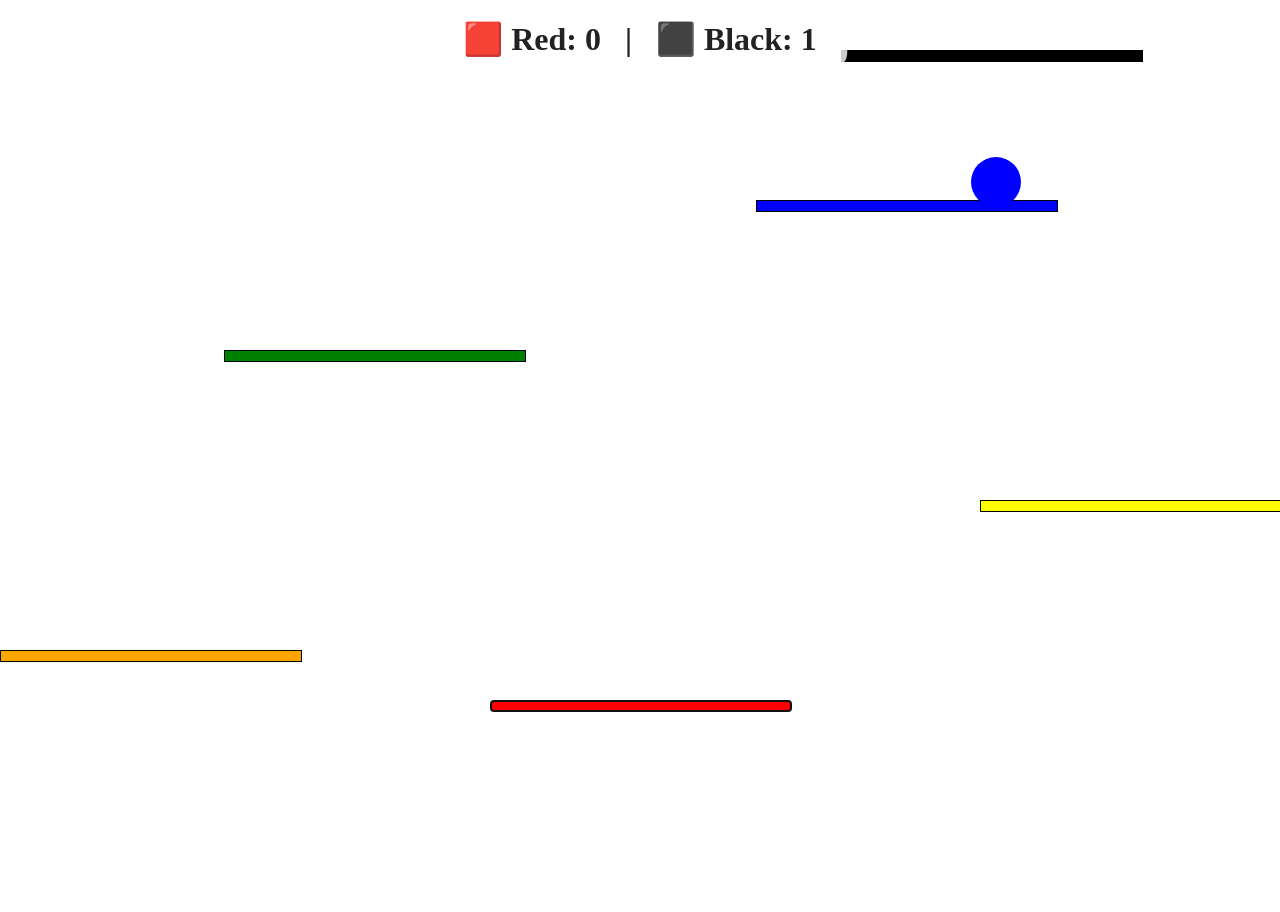
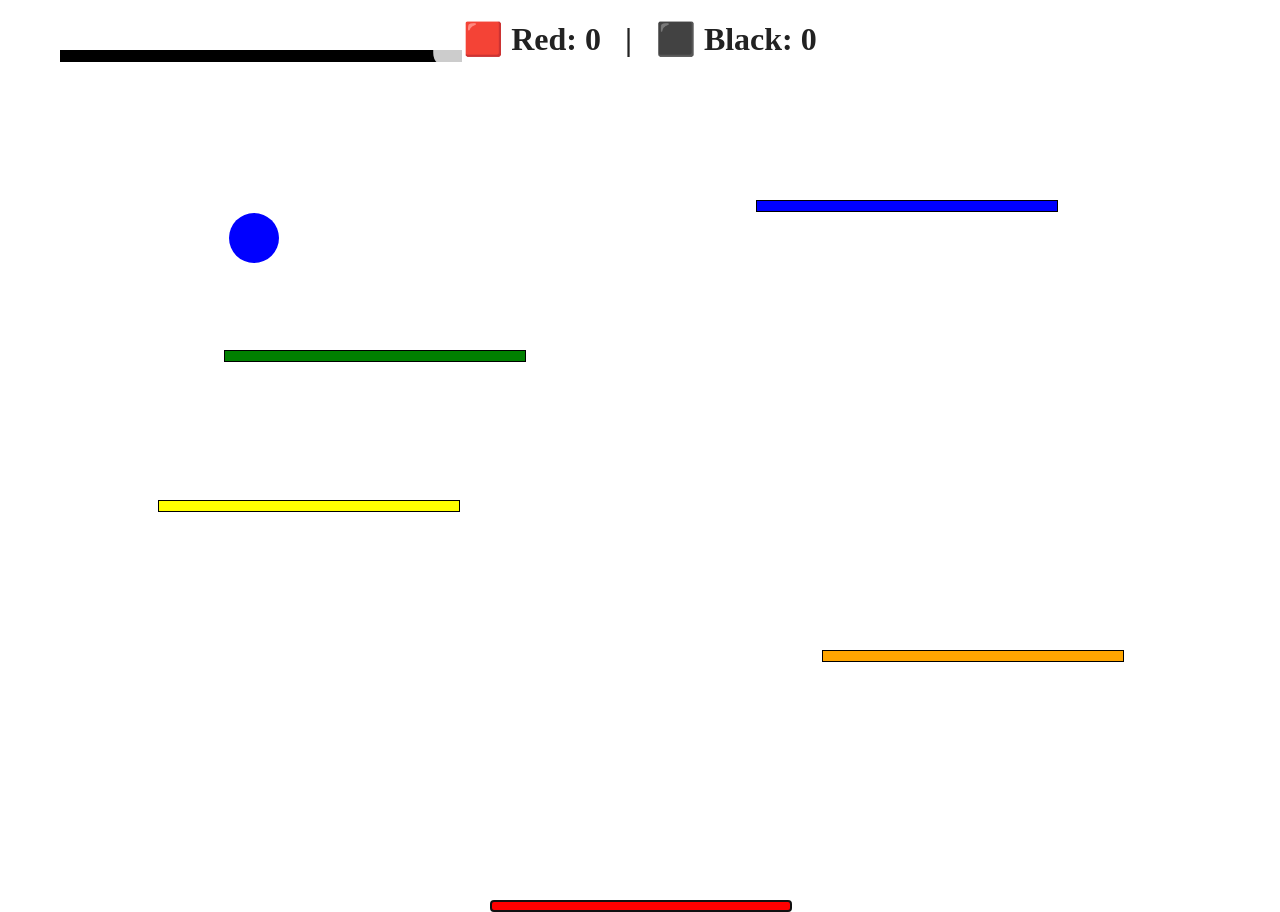
Before and after one commit to byjun3x2/JS_PingPong, a plain HTML site: page jsPinPong_V1.html in a window 1280 px wide. Before the commit the page ends 800 px from the top, so only its background shows below. Drawn offline with Linux system fonts and the light colour scheme.

Commit message:
feat: orange div , yellow div bug fix

```diff
--- a/index.js
+++ /dev/null
@@ -1 +0,0 @@
-console.log('Happy developing ✨')
--- a/jsPinPong_V1.html
+++ b/jsPinPong_V1.html
@@ -3,7 +3,6 @@
 <head>
     <meta charset="UTF-8">
     <title>Title</title>
-<!--    <script defer src="./index.js"></script>-->
 </head>
 <body>
 <script>
@@ -39,22 +38,21 @@
     a.style.border = '1px solid black';
     a.style.backgroundColor = 'red';
     a.style.position = 'absolute';
-        // x축 정가운데에서 시작
     a.style.left = (window.innerWidth / 2 - 150) + 'px'; // 150 = 300/2
-        a.style.top = '1100px'; // 화면 아래쪽
+    a.style.top = '900px'; // 화면 아래쪽
     a.tabIndex = 0;
     document.body.appendChild(a);
     a.focus();
 
     // 컴퓨터 div 생성 및 스타일 (black)
     let black = document.createElement('div');
-        black.style.width = '300px';
+    black.style.width = '400px';
     black.style.height = '10px';
     black.style.border = '1px solid black';
     black.style.backgroundColor = 'black';
     black.style.position = 'absolute';
     black.style.left = '200px';
-        black.style.top = '50px'; // 화면 위쪽
+    black.style.top = '50px';
     document.body.appendChild(black);
 
     // blue div(b) 생성 및 스타일
@@ -108,23 +106,26 @@
     let yX = 0;
     let oX = window.innerWidth - divWidth;
 
-        // 각 쌍의 이동 속도
-        let dX_bg = 4;   // blue-green 쌍
-        let dX_yo = 6;   // yellow-orange 쌍
+    // blue-green 쌍 이동 속도
+    let dXbg = 4;
+
+    // yellow-orange 쌍 이동 속도 (수정: 각각 독립적으로 관리)
+    let dXy = 6;   // yellow
+    let dXo = -6;  // orange
 
     // blue-green 쌍 이동
     function moveBG() {
         const winW = window.innerWidth;
-            bX += dX_bg;
-            gX -= dX_bg;
+        bX += dXbg;
+        gX -= dXbg;
 
         if (bX <= 0) {
             bX = 0;
-                dX_bg *= -1;
+            dXbg *= -1;
         }
         if (bX + divWidth >= winW) {
             bX = winW - divWidth;
-                dX_bg *= -1;
+            dXbg *= -1;
         }
 
         b.style.left = bX + 'px';
@@ -134,30 +135,30 @@
     }
     moveBG();
 
-        // yellow-orange 쌍 이동 (경계 보정 완전 적용)
+    // yellow-orange 쌍 이동 (수정: 각각 독립적으로 관리)
     function moveYO() {
         const winW = window.innerWidth;
-            yX += dX_yo;
-            oX -= dX_yo;
+        yX += dXy;
+        oX += dXo;
 
         // yellow div (왼쪽/오른쪽 벽 보정)
         if (yX <= 0) {
             yX = 0;
-                dX_yo *= -1;
+            dXy *= -1;
         }
         if (yX + divWidth >= winW) {
             yX = winW - divWidth;
-                dX_yo *= -1;
+            dXy *= -1;
         }
 
         // orange div (왼쪽/오른쪽 벽 보정)
         if (oX <= 0) {
             oX = 0;
-                dX_yo *= -1;
+            dXo *= -1;
         }
         if (oX + divWidth >= winW) {
             oX = winW - divWidth;
-                dX_yo *= -1;
+            dXo *= -1;
         }
 
         y.style.left = yX + 'px';
@@ -167,30 +168,15 @@
     }
     moveYO();
 
-        // 플레이어(red) 이동 (x축만, 브라우저 오버플로우 방지)
-        let keys = {};
-        a.addEventListener('keydown', function(e) { keys[e.key] = true; });
-        a.addEventListener('keyup', function(e) { keys[e.key] = false; });
-
-        setInterval(function() {
-            let left = parseInt(a.style.left, 10);
+    // 플레이어(red) 마우스 이동 (키보드 대신)
+    document.addEventListener('mousemove', function(e) {
         const aWidth = parseInt(a.style.width, 10);
         const winW = window.innerWidth;
-            const moveStep = 20; // 빠른 이동
-
-            // x축 이동만 허용
-            if (keys['ArrowLeft']) {
-                let newLeft = left - moveStep;
+        let newLeft = e.clientX - aWidth / 2;
         if (newLeft < 0) newLeft = 0;
-                a.style.left = newLeft + 'px';
-            }
-            if (keys['ArrowRight']) {
-                let newLeft = left + moveStep;
         if (newLeft + aWidth > winW) newLeft = winW - aWidth;
         a.style.left = newLeft + 'px';
-            }
-            // y축 이동은 제거됨!
-        }, 500 / 60);
+    });
 
     // 공(ball) 생성 및 스타일 (정가운데에서 시작)
     let ball = document.createElement('div');
@@ -219,9 +205,18 @@
         const blackWidth = parseInt(black.style.width, 10);
         const winW = window.innerWidth;
         let targetX = ballX + ballSize / 2 - blackWidth / 2;
-            if (targetX < 0) targetX = 0;
-            if (targetX + blackWidth > winW) targetX = winW - blackWidth;
-            black.style.left = targetX + 'px';
+        let currentX = parseInt(black.style.left, 10);
+        let speed = 24;
+        if (Math.abs(targetX - currentX) < speed) {
+            currentX = targetX;
+        } else if (currentX < targetX) {
+            currentX += speed;
+        } else if (currentX > targetX) {
+            currentX -= speed;
+        }
+        if (currentX < 0) currentX = 0;
+        if (currentX + blackWidth > winW) currentX = winW - blackWidth;
+        black.style.left = currentX + 'px';
 
         requestAnimationFrame(moveBlack);
     }
@@ -239,12 +234,10 @@
     }
 
     // 공 속도 증가 함수
-        function increaseBallSpeed() {
-            // 속도의 방향은 유지, 크기만 증가 (최대치 제한 가능)
+    function increaseBallSpeed(factor = 1.15) {
         let maxSpeed = 25;
-            let speedUp = 1.15; // 15%씩 증가
-            let newDX = Math.abs(ballDX) * speedUp;
-            let newDY = Math.abs(ballDY) * speedUp;
+        let newDX = Math.abs(ballDX) * factor;
+        let newDY = Math.abs(ballDY) * factor;
         if (newDX > maxSpeed) newDX = maxSpeed;
         if (newDY > maxSpeed) newDY = maxSpeed;
         ballDX = (ballDX > 0 ? 1 : -1) * newDX;
@@ -255,15 +248,17 @@
     function resetGame() {
         ballX = window.innerWidth / 2 - ballSize / 2;
         ballY = window.innerHeight / 2 - ballSize / 2;
-            // 방향 랜덤, 속도는 다시 느리게
         let startDX = 5, startDY = 6;
         ballDX = (Math.random() > 0.5 ? 1 : -1) * startDX;
         ballDY = (Math.random() > 0.5 ? 1 : -1) * startDY;
-            // red div x축 정가운데로 리셋
         a.style.left = (window.innerWidth / 2 - parseInt(a.style.width, 10) / 2) + 'px';
         a.style.top = (window.innerHeight - 100) + 'px';
         black.style.left = (window.innerWidth / 2 - parseInt(black.style.width, 10) / 2) + 'px';
         black.style.top = '50px';
+        dXy = 6;
+        dXo = -6;
+        yX = 0;
+        oX = window.innerWidth - divWidth;
         inPlay = true;
         requestAnimationFrame(moveBall);
     }
@@ -316,13 +311,13 @@
                 if (div === a && ballRect.bottom - ballDY <= divRect.top) {
                     ballDY = -Math.abs(ballDY);
                     ballY = divRect.top - ballSize - (ballRect.top - ballY);
-                        increaseBallSpeed(); // 속도 증가!
+                    increaseBallSpeed(1.05);
                 }
                 // black div(컴퓨터)에서 아래로 튕김
                 else if (div === black && ballRect.top - ballDY >= divRect.bottom) {
                     ballDY = Math.abs(ballDY);
                     ballY = divRect.bottom - (ballRect.top - ballY);
-                        increaseBallSpeed(); // 속도 증가!
+                    increaseBallSpeed(1.10);
                 }
                 // 옆에서 부딪힌 경우 (옵션)
                 else if (ballRect.right - ballDX <= divRect.left) {
@@ -365,6 +360,5 @@
     moveBall();
 
 </script>
-
 </body>
 </html>
```
Also changed, not shown: bug_report.md (added, +6 -0 lines), package.json (deleted, +0 -10 lines). Lines whose indentation alone changed are shown as unchanged.
